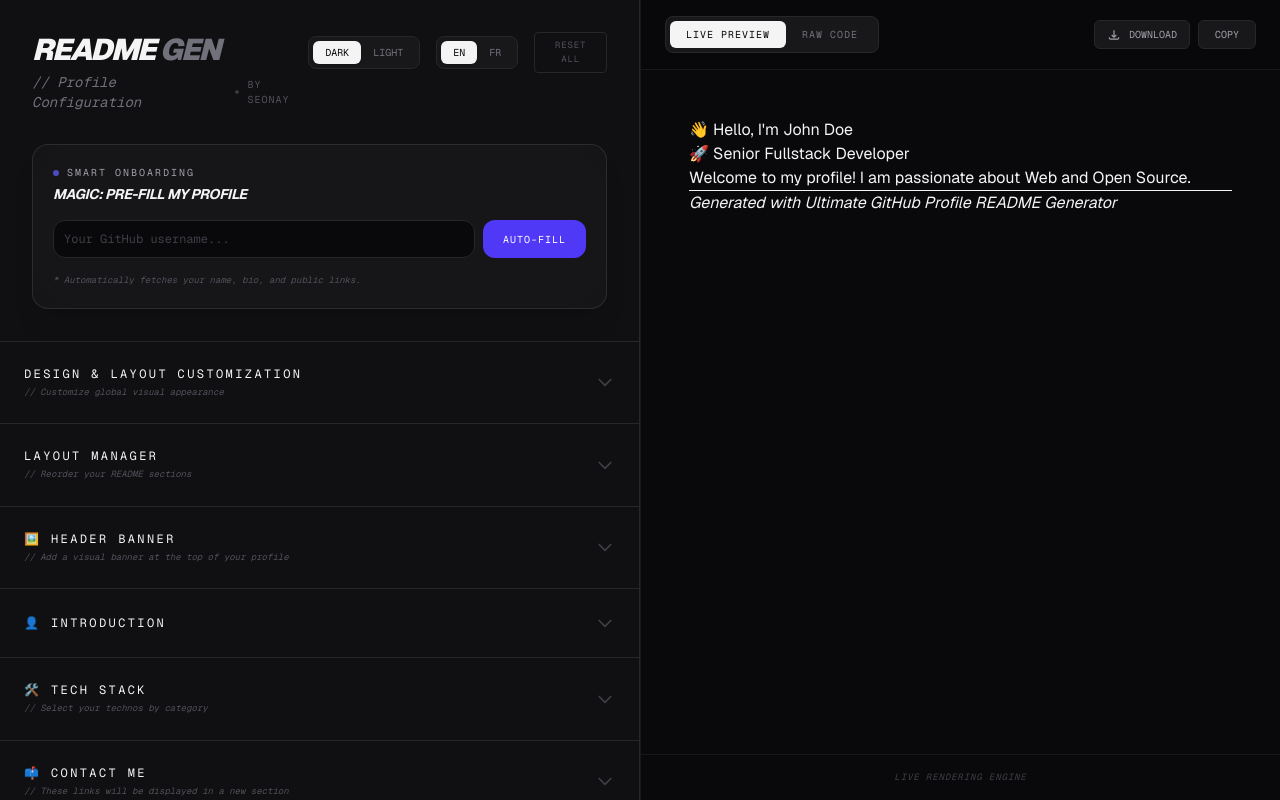
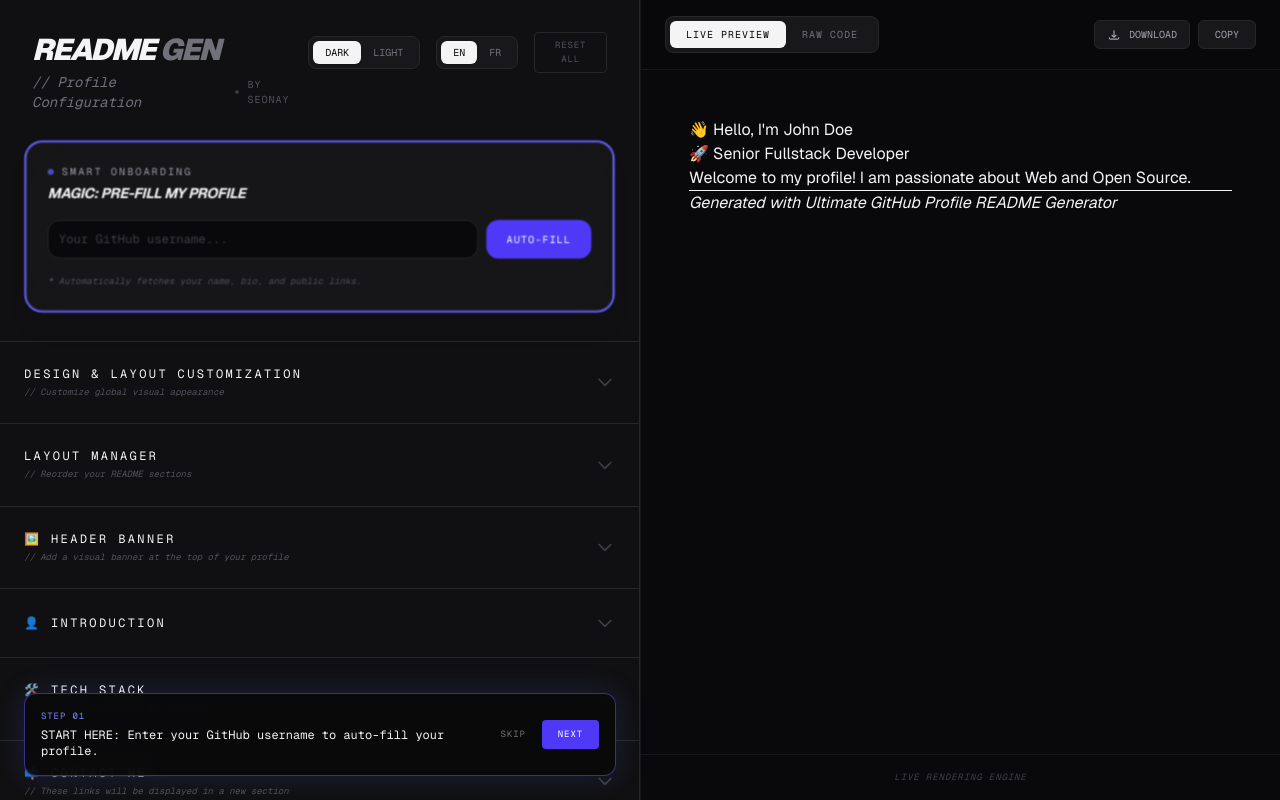
Before and after one commit to D-Seonay/readme-profile-gen, a Next.js app: page /builder in a window 1280 px wide. Built offline with nearby package versions, Linux system fonts and the light colour scheme.

Commit message:
feat: integrate tour logic and highlighting in components

```diff
--- a/app/builder/page.tsx
+++ b/app/builder/page.tsx
@@ -22,6 +22,7 @@ import { LanguageSwitcher } from '@/components/LanguageSwitcher';
 import { ThemeSwitcher } from '@/components/ThemeSwitcher';
 import { CollapsibleSection } from '@/components/CollapsibleSection';
 import { ConfirmModal } from '@/components/ConfirmModal';
+import { OnboardingTour } from '@/components/OnboardingTour';
 import { toast } from 'sonner';
 
 export default function Home() {
@@ -30,10 +31,16 @@ export default function Home() {
   const { t, language } = useTranslation();
   const {
     name, title, description, setName, setTitle, setDescription, reset,
-    layout, sectionTitles, uiTheme
+    layout, sectionTitles, uiTheme, hasCompletedTour, setTourActive
   } = store;
 
   const [isResetModalOpen, setIsResetModalOpen] = useState(false);
+
+  React.useEffect(() => {
+    if (hydrated && !hasCompletedTour) {
+      setTourActive(true);
+    }
+  }, [hydrated, hasCompletedTour, setTourActive]);
 
   if (!hydrated) {
     return (
@@ -219,6 +226,7 @@ export default function Home() {
       </section>
 
       <PreviewPane />
+      <OnboardingTour />
     </main>
   );
 }
--- a/components/GithubProfileFetcher.tsx
+++ b/components/GithubProfileFetcher.tsx
@@ -7,9 +7,14 @@ import { toast } from 'sonner';
 
 export const GithubProfileFetcher = () => {
   const [localUsername, setLocalUsername] = useState('');
-  const { fetchGithubUserData, isLoadingGithubData, githubFetchError, uiTheme } = useReadmeStore();
+  const {
+    fetchGithubUserData, isLoadingGithubData, githubFetchError, uiTheme,
+    isTourActive, currentTourStep
+  } = useReadmeStore();
   const { t } = useTranslation();
   const isDark = uiTheme === 'dark';
+
+  const isHighlighted = isTourActive && currentTourStep === 0;
 
   const handleFetch = async () => {
     if (!localUsername) return;
@@ -22,7 +27,7 @@ export const GithubProfileFetcher = () => {
   };
 
   return (
-    <div className={`space-y-4 p-5 border rounded-2xl shadow-xl backdrop-blur-xl animate-in fade-in slide-in-from-top-4 duration-700 transition-colors ${isDark ? 'bg-zinc-900/80 border-zinc-100/10 text-zinc-100' : 'bg-white border-zinc-200 text-zinc-900'}`}>
+    <div className={`space-y-4 p-5 border rounded-2xl shadow-xl backdrop-blur-xl animate-in fade-in slide-in-from-top-4 duration-700 transition-all ${isDark ? 'bg-zinc-900/80 border-zinc-100/10 text-zinc-100' : 'bg-white border-zinc-200 text-zinc-900'} ${isHighlighted ? 'ring-2 ring-indigo-500 shadow-[0_0_20px_rgba(99,102,241,0.5)] z-50 scale-[1.02]' : ''}`}>
       <header className="flex flex-col gap-1">
         <label className={`text-[10px] font-mono uppercase tracking-[0.2em] flex items-center gap-2 ${isDark ? 'text-zinc-400' : 'text-zinc-500'}`}>
           <span className="w-1.5 h-1.5 rounded-full bg-indigo-500 animate-pulse" />
--- a/components/LayoutManager.tsx
+++ b/components/LayoutManager.tsx
@@ -59,9 +59,11 @@ const SortableItem = ({ id, label, isDark }: { id: string, label: string, isDark
 };
 
 export const LayoutManager = () => {
-  const { layout, reorderLayout, uiTheme } = useReadmeStore();
+  const { layout, reorderLayout, uiTheme, isTourActive, currentTourStep } = useReadmeStore();
   const { t } = useTranslation();
   const isDark = uiTheme === 'dark';
+
+  const isHighlighted = isTourActive && currentTourStep === 1;
 
   const sensors = useSensors(
     useSensor(PointerSensor),
@@ -90,7 +92,7 @@ export const LayoutManager = () => {
   };
 
   return (
-    <div className={isDark ? 'text-zinc-100' : 'text-zinc-900'}>
+    <div className={`${isDark ? 'text-zinc-100' : 'text-zinc-900'} ${isHighlighted ? 'ring-2 ring-indigo-500 shadow-[0_0_20px_rgba(99,102,241,0.5)] z-50 p-2 rounded-xl scale-[1.02] transition-all' : 'transition-all'}`}>
       <DndContext
         sensors={sensors}
         collisionDetection={closestCenter}
--- a/components/PreviewPane.tsx
+++ b/components/PreviewPane.tsx
@@ -13,12 +13,13 @@ type ViewMode = 'preview' | 'raw';
 
 export const PreviewPane = () => {
   const store = useReadmeStore();
-  const { statsAlign, uiTheme } = store;
+  const { statsAlign, uiTheme, isTourActive, currentTourStep } = store;
   const { t } = useTranslation();
   const [viewMode, setViewMode] = useState<ViewMode>('preview');
   const [isCopied, setIsCopied] = useState(false);
 
   const isDark = uiTheme === 'dark';
+  const isHighlighted = isTourActive && currentTourStep === 2;
 
   // Génération du Markdown final basé sur le store
   const markdown = generateMarkdown(store);
@@ -54,7 +55,7 @@ export const PreviewPane = () => {
   };
 
   return (
-    <section className={`w-1/2 h-full flex flex-col border-l transition-colors duration-500 ${isDark ? 'bg-zinc-950 border-zinc-900 text-zinc-100' : 'bg-white border-zinc-200 text-zinc-900'}`}>
+    <section className={`w-1/2 h-full flex flex-col border-l transition-all duration-500 ${isDark ? 'bg-zinc-950 border-zinc-900 text-zinc-100' : 'bg-white border-zinc-200 text-zinc-900'} ${isHighlighted ? 'ring-4 ring-inset ring-indigo-500 shadow-[0_0_40px_rgba(99,102,241,0.5)] z-50' : ''}`}>
 
       {/* --- TOOLBAR --- */}
       <header className={`flex items-center justify-between px-6 py-4 backdrop-blur-md border-b z-10 transition-colors ${isDark ? 'bg-zinc-950/80 border-zinc-900' : 'bg-white/80 border-zinc-200'}`}>
```
